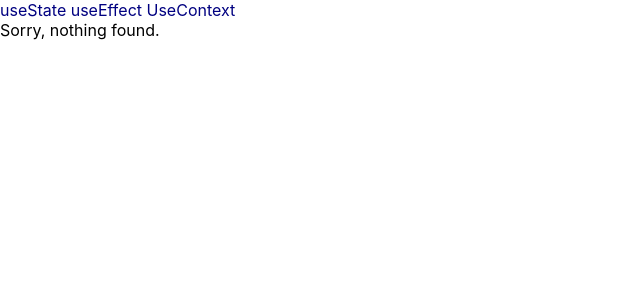
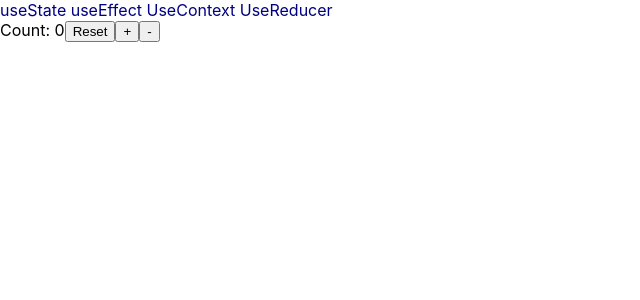
Before and after one commit to willnguyen1312/react-hooks-playground, a React (Create React App) app: page /useReducer in a window 1280 px wide. Shown: the top 300 px of the page, without its empty margins (0-640 px from the left). Built offline with nearby package versions, Linux system fonts and the light colour scheme.

Commit message:
Add useReducer hook example

```diff
--- a/src/App.tsx
+++ b/src/App.tsx
@@ -4,6 +4,8 @@
 const UseState = React.lazy(() => import("./screens/useState"));
 const UseEffect = React.lazy(() => import("./screens/useEffect"));
 const UseContext = React.lazy(() => import("./screens/useContext"));
+const UseReducer = React.lazy(() => import("./screens/useReducer"));
+
 const NotFound = React.lazy(() => import("./screens/notFound"));
 
 const App = () => {
@@ -14,12 +16,14 @@
           <Link to="/useState">useState</Link>{" "}
           <Link to="/useEffect">useEffect</Link>{" "}
           <Link to="/useContext">UseContext</Link>{" "}
+          <Link to="/useReducer">UseReducer</Link>{" "}
         </nav>
 
         <Router>
           <UseState path="/useState" />
           <UseEffect path="/useEffect" />
           <UseContext path="/useContext" />
+          <UseReducer path="/useReducer" />
 
           <NotFound default />
         </Router>
--- /dev/null
+++ b/src/screens/useReducer.tsx
@@ -0,0 +1,39 @@
+import { RouteComponentProps } from "@reach/router";
+import React, { useReducer } from "react";
+
+function init(initialCount = 0) {
+  return { count: initialCount };
+}
+
+function reducer(state, action) {
+  switch (action.type) {
+    case "increment":
+      return { count: state.count + 1 };
+    case "decrement":
+      return { count: state.count - 1 };
+    case "reset":
+      return init(action.payload);
+    default:
+      throw new Error();
+  }
+}
+
+function UseReducer({
+  initialCount
+}: RouteComponentProps<{ initialCount: number }>) {
+  const [state, dispatch] = useReducer(reducer, initialCount, init);
+  return (
+    <>
+      Count: {state.count}
+      <button
+        onClick={() => dispatch({ type: "reset", payload: initialCount })}
+      >
+        Reset
+      </button>
+      <button onClick={() => dispatch({ type: "increment" })}>+</button>
+      <button onClick={() => dispatch({ type: "decrement" })}>-</button>
+    </>
+  );
+}
+
+export default UseReducer;
```
